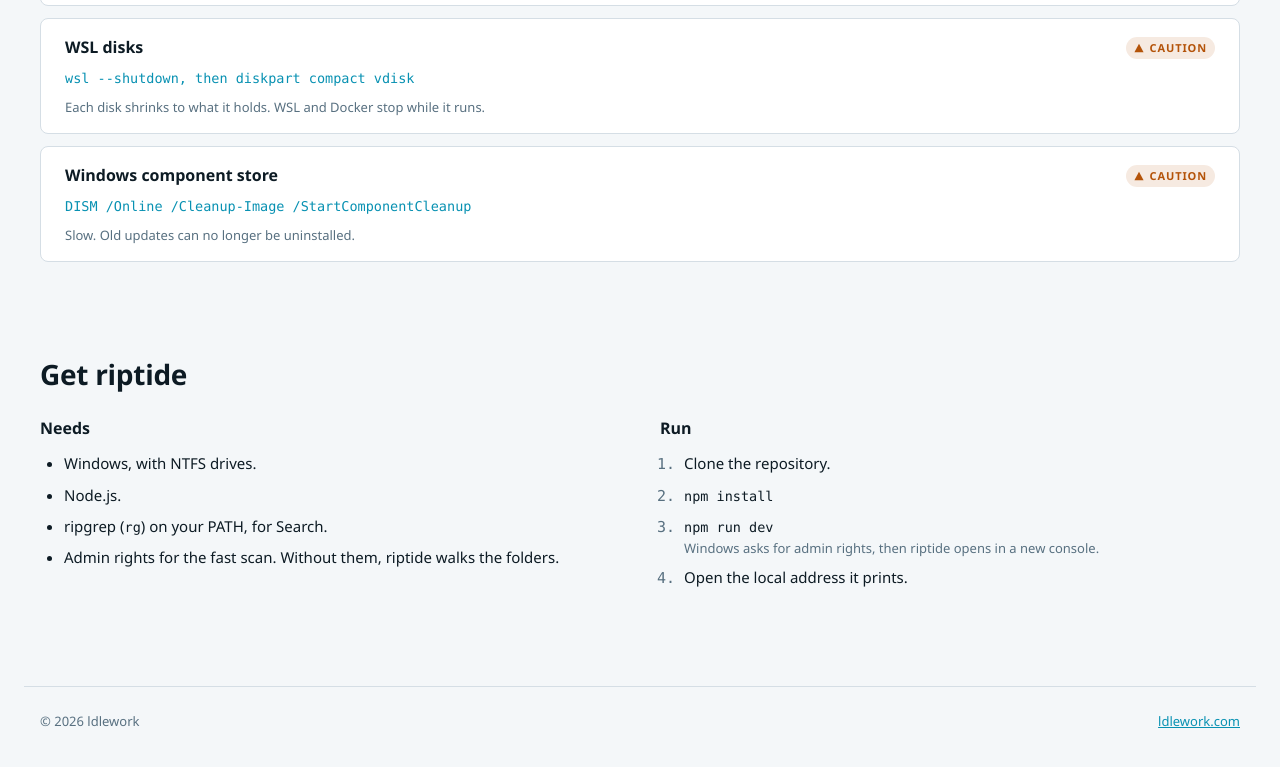
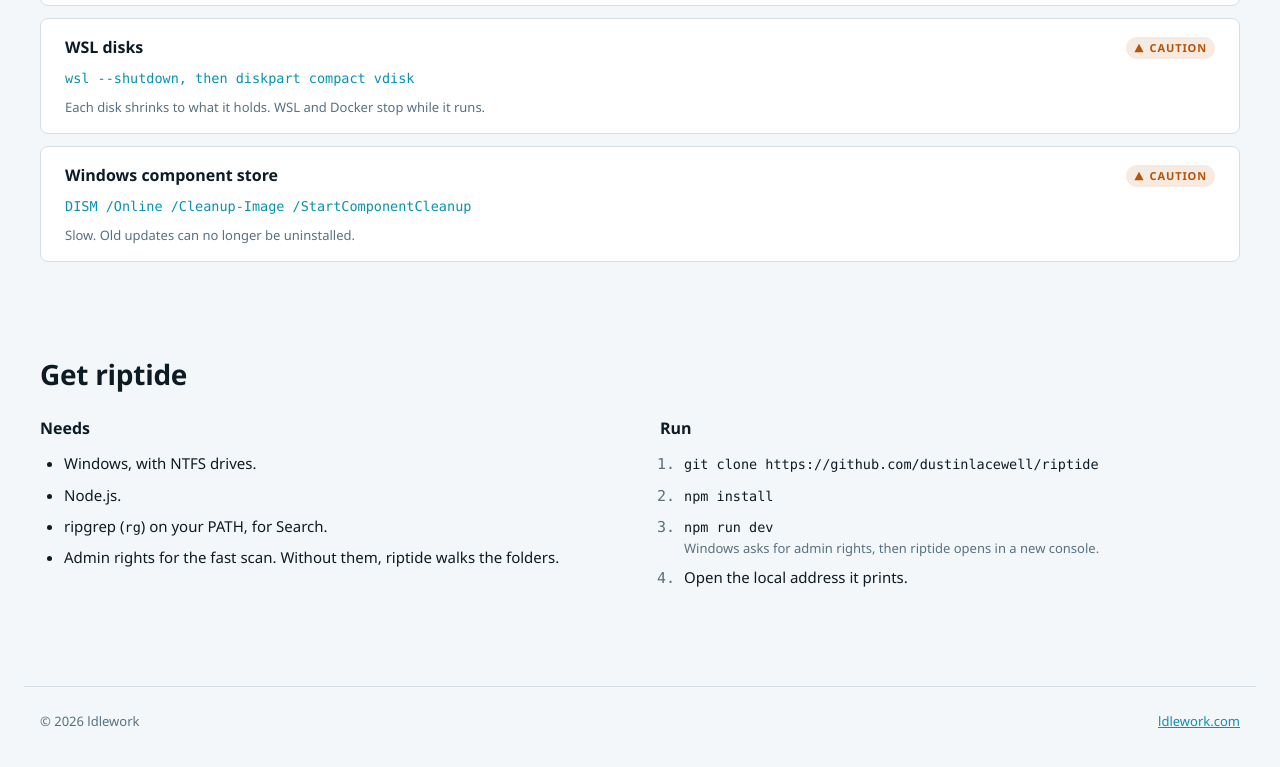
Before and after one commit to dustinlacewell/riptide, an Astro site in the folder site/: page / in a window 1280 px wide. Shown: the part 3166-3933 px from the top of the page. Built offline with nearby package versions, Linux system fonts and the light colour scheme; Astro itself is replaced by a stand-in of ours.

Commit message:
Deploy the site to GitHub Pages at riptide.ldlework.com
Adds the Pages workflow and CNAME, and links Get riptide to the repo.

```diff
--- a/site/src/components/GetIt.astro
+++ b/site/src/components/GetIt.astro
@@ -17,9 +17,8 @@
 
     <div>
       <h3>Run</h3>
-      {/* TODO: add the repository URL to step 1 once it is public. */}
       <ol>
-        <li>Clone the repository.</li>
+        <li><code>git clone https://github.com/dustinlacewell/riptide</code></li>
         <li><code>npm install</code></li>
         <li>
           <code>npm run dev</code>
--- a/site/src/components/Hero.astro
+++ b/site/src/components/Hero.astro
@@ -11,8 +11,7 @@ import Demo from "./Demo.jsx";
         <WaveMark size={36} />
         <span>riptide</span>
       </div>
-      {/* TODO: point "Get riptide" at the source repo once its URL is public. */}
-      <a class="cta" href="#get">Get riptide</a>
+      <a class="cta" href="https://github.com/dustinlacewell/riptide">Get riptide</a>
     </div>
     <h1>Find build junk across a drive. Uncheck what you keep. Delete the rest.</h1>
     <p class="lead">
```
Also changed, not shown: .github/workflows/pages.yml (added), 1 other file.
